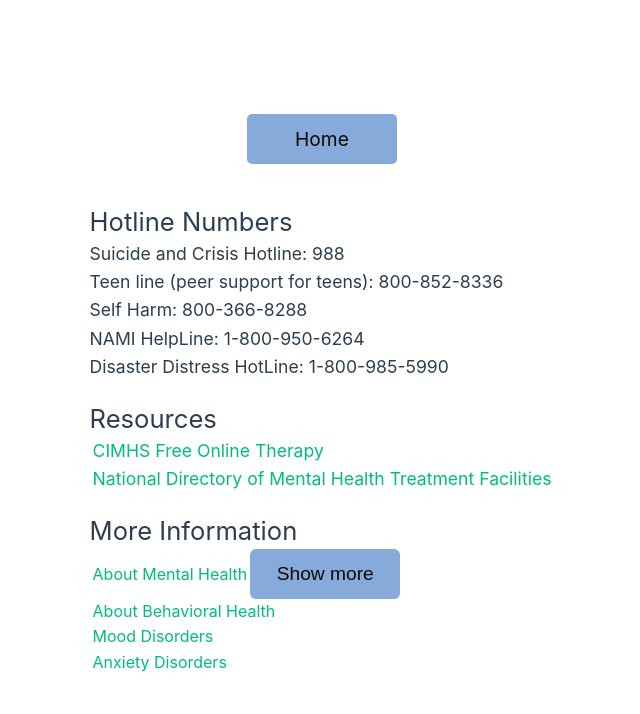
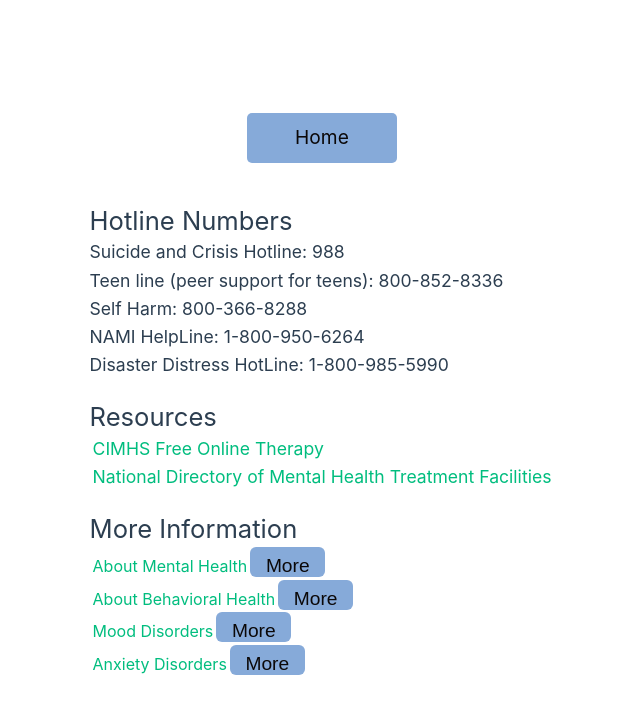
Before and after one commit to Incoming-Storm/doze_vue, a Vue app in the folder Doze.App/: page /hotlines in a window 1280 px wide. Shown: the top 714 px of the page, without its empty margins (318-958 px from the left). Built offline with nearby package versions, Linux system fonts and the light colour scheme.

Commit message:
show more buttons

```diff
--- a/Doze.App/src/components/Hotlines.vue
+++ b/Doze.App/src/components/Hotlines.vue
@@ -1,7 +1,10 @@
 <script setup>
   import HomeButton from './HomeButton.vue';
   import { ref } from 'vue'
-  const showMore = ref(false)
+  const showAMH = ref(false)
+  const showABH = ref(false)
+  const showMD = ref(false)
+  const showAD = ref(false)
 
   defineProps({
     msg: {
@@ -15,13 +18,13 @@
 <template>
   <HomeButton />
 
-  <div class="numbers">
+  <div class="numbers">                                                                                             <!-- HOTLINE NUMBERS -->
     <h2>Hotline Numbers</h2>
-    Suicide and Crisis Hotline: 988<br>
+    <p>Suicide and Crisis Hotline: 988<br>
     Teen line (peer support for teens): 800-852-8336<br>
     Self Harm: 800-366-8288<br>
     NAMI HelpLine: 1-800-950-6264<br>
-    Disaster Distress HotLine: 1-800-985-5990<br>
+    Disaster Distress HotLine: 1-800-985-5990<br></p>
   </div>
 
   <div class="resources">
@@ -30,23 +33,55 @@
     <a href="https://www.samhsa.gov/data/report/national-directory-of-mental-health-treatment-facilities">National Directory of Mental Health Treatment Facilities</a><br>
   </div>
 
-  <div class="info links">
+  <div class="info links">                                                                                          <!-- ARTICLE LINKS -->
     <h2>More Information</h2>
-    <a href="https://www.cdc.gov/mental-health/about/index.html">About Mental Health</a>
-    <button class="moreButton" @click="showMore = !showMore">
-      {{ showMore ? 'Hide details' : 'Show more' }}
+
+    <a href="https://www.cdc.gov/mental-health/about/index.html">About Mental Health</a>                            <!-- AMH link -->
+    <button class="moreButton" @click="showAMH = !showAMH">                                                         <!-- AMH show more button -->
+      {{ showAMH ? 'Less' : 'More' }}
     </button>
-
-    <transition name="fade">
-      <div v-if="showMore" class="details">
+    <transition name="fade">                                                                                        <!-- AMH summary info -->
+      <div v-if="showAMH" class="details">
         <!-- Put the extra information here -->
-        <p>Extra links, explanations, or contact info...</p>
+        <p>“Mental health is the component of behavioral health that includes our emotional, psychological, and social well-being. Mental health is a state of well-being that enables us to cope with the stresses of life,
+        realize our abilities, learn well and work well, and contribute to our community.” -CDC</p>
       </div>
     </transition><br>
 
-    <a href="https://www.cdc.gov/mental-health/about/about-behavioral-health.html">About Behavioral Health</a><br>
-    <a href="https://my.clevelandclinic.org/health/diseases/17843-mood-disorders">Mood Disorders</a><br>
-    <a href="https://my.clevelandclinic.org/health/diseases/9536-anxiety-disorders">Anxiety Disorders</a><br>
+    <a href="https://www.cdc.gov/mental-health/about/about-behavioral-health.html">About Behavioral Health</a>      <!-- ABH link, button, and info -->
+    <button class="moreButton" @click="showABH = !showABH">
+      {{ showABH ? 'Less' : 'More' }}
+    </button>
+    <transition name="fade">
+      <div v-if="showABH" class="details">
+        <p>“Behavioral health refers to a state of mental, emotional, and social well-being or behaviors and actions that affect wellness. Behavioral health is a key component of overall health.
+        The term is also used to describe the support systems that promote well-being, prevent mental distress, and provide access to treatments and services for mental health conditions.” -CDC</p>
+      </div>
+    </transition><br>
+
+    <a href="https://my.clevelandclinic.org/health/diseases/17843-mood-disorders">Mood Disorders</a>                <!-- MD link, button, and info -->
+    <button class="moreButton" @click="showMD = !showMD">
+      {{ showMD ? 'Less' : 'More' }}
+    </button>
+    <transition name="fade">
+      <div v-if="showMD" class="details">
+        <!-- Put the extra information here -->
+        <p>“A mood disorder is a mental health condition that primarily affects your emotional state. They can cause persistent and intense sadness, elation and/or anger.
+        Mood disorders are treatable — usually with a combination of medication and psychotherapy (talk therapy).” - Cleveland Clinic</p>
+      </div>
+    </transition><br>
+
+    <a href="https://my.clevelandclinic.org/health/diseases/9536-anxiety-disorders">Anxiety Disorders</a>           <!-- AD link, button, and info -->
+    <button class="moreButton" @click="showAD = !showAD">
+      {{ showAD ? 'Less' : 'More' }}
+    </button>
+    <transition name="fade">
+      <div v-if="showAD" class="details">
+        <!-- Put the extra information here -->
+        <p>“Anxiety disorders are a group of mental health conditions that cause fear, dread and other symptoms that are out of proportion to the situation. There are several types,
+        including generalized anxiety disorder, specific phobias and social anxiety disorder. Treatment is effective and usually includes medication and psychotherapy (talk therapy).” - Cleveland Clinic</p>
+      </div>
+    </transition><br>
   </div>
 
 
@@ -96,13 +131,21 @@
 }
 
 .moreButton {
+  width: 75px;
+  height: 30px;
   padding: 8px 12px;
   border-radius: 6px;
   background:#86aad9;
   border:none;
   cursor:pointer;
 }
-.details{ margin-top:10px; padding:10px; background:#f7f9fc; border-radius:6px; }
+.details{
+  margin-top:10px;
+  max-width: 600px;
+  padding:10px;
+  background:#f7f9fc;
+  border-radius:6px;
+}
 
 /* optional transition */
 .fade-enter-active,.fade-leave-active{ transition: opacity .2s ease; }
```
